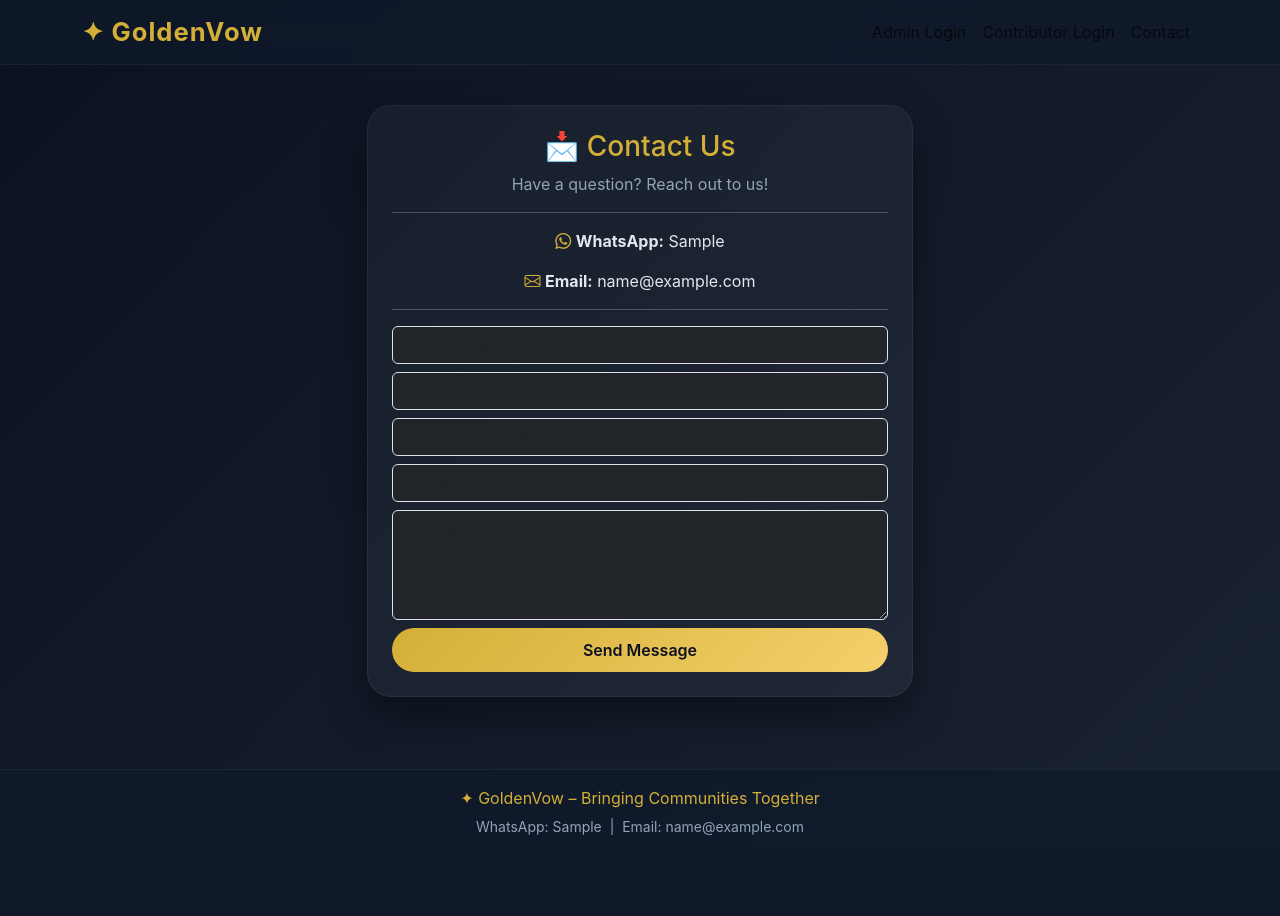
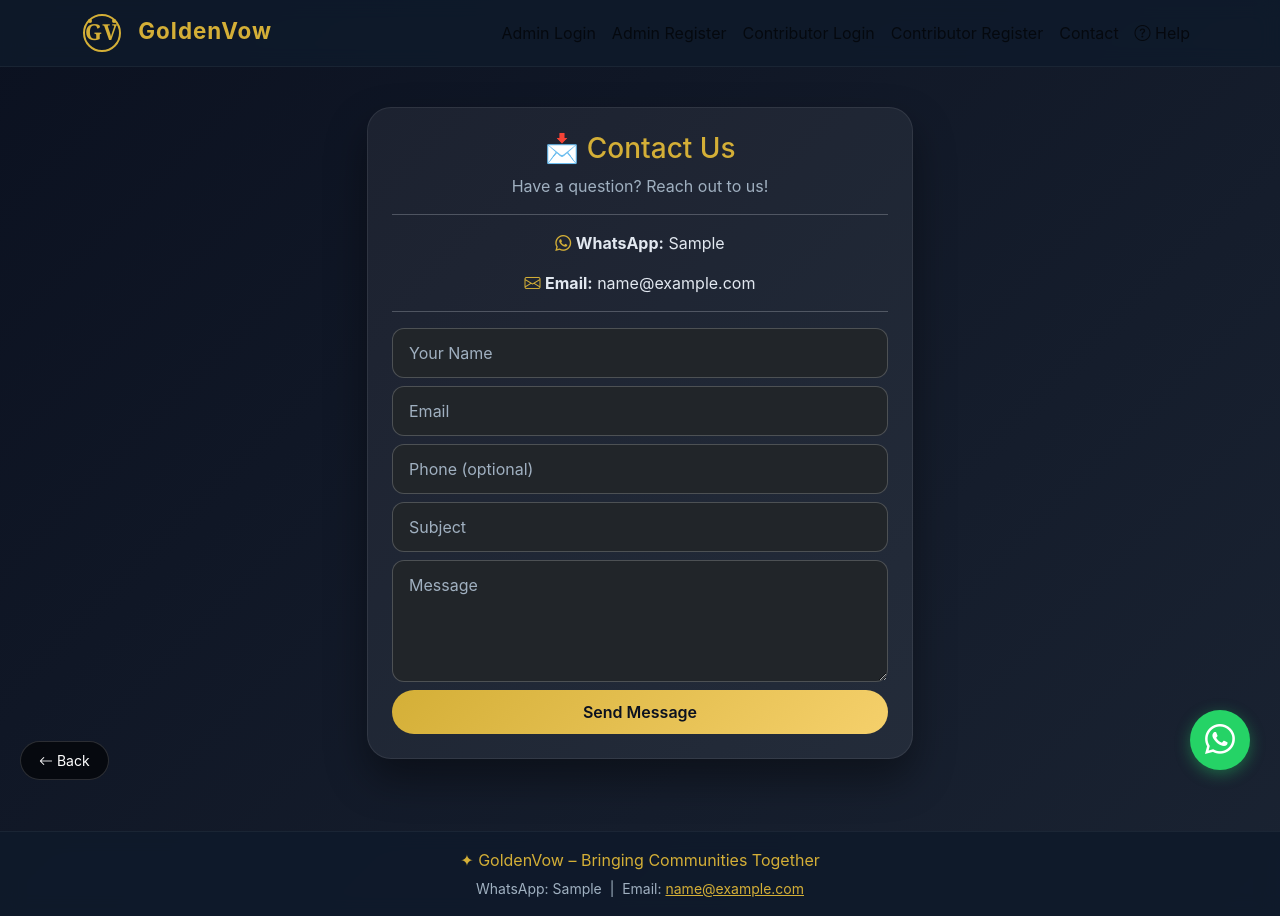
Before and after one commit to mafiayeng/goldenvow, a Python web app: template template/contact.html in a window 1280 px wide. Before the commit the page ends 835 px from the top, so only its background shows below. Run offline with Jinja, Linux system fonts and the light colour scheme; the template is opened without the code that fills it: most values are stand-ins (such as "Sample title", 1, 10 or a date in 2020); some libraries are stand-ins or nearby versions.

Commit message:
Update base.html

```diff
--- a/template/base.html
+++ b/template/base.html
@@ -1,112 +1,117 @@
 <!DOCTYPE html>
-<html lang="en">
+<html>
 <head>
-    <meta charset="UTF-8" />
-    <meta name="viewport" content="width=device-width, initial-scale=1.0" />
+    <meta charset="UTF-8">
+    <meta name="viewport" content="width=device-width, initial-scale=1.0">
     <title>GoldenVow – {% block title %}Fundraising{% endblock %}</title>
-    <link href="https://cdn.jsdelivr.net/npm/bootstrap@5.3.0/dist/css/bootstrap.min.css" rel="stylesheet" />
-    <link rel="stylesheet" href="https://cdn.jsdelivr.net/npm/bootstrap-icons@1.10.0/font/bootstrap-icons.css" />
-    <script src="https://cdn.socket.io/4.7.2/socket.io.min.js"></script>
-    <script src="https://cdn.jsdelivr.net/npm/chart.js@4.4.0/dist/chart.umd.min.js"></script>
+    <link href="https://cdn.jsdelivr.net/npm/bootstrap@5.3.0/dist/css/bootstrap.min.css" rel="stylesheet">
+    <link rel="stylesheet" href="https://cdn.jsdelivr.net/npm/bootstrap-icons@1.10.0/font/bootstrap-icons.css">
     <style>
-        :root {
-            --gold: #D4AF37;
-            --gold-light: #f5d06b;
-            --dark-bg: #0b1120;
-            --dark-card: rgba(255,255,255,0.04);
-            --text-light: #e2e8f0;
-            --text-muted: #94a3b8;
-        }
+        :root { --gold: #D4AF37; --gold-light: #f5d06b; --dark-bg: #0b1120; --text-light: #e2e8f0; --text-muted: #a0b0c0; }
         * { scroll-behavior: smooth; }
-        body {
-            background: linear-gradient(135deg, #0b1120 0%, #1a2332 100%);
-            color: var(--text-light);
-            font-family: 'Inter', system-ui, -apple-system, sans-serif;
-            min-height: 100vh;
-        }
-        .glass-card {
-            background: var(--dark-card);
-            backdrop-filter: blur(12px);
-            -webkit-backdrop-filter: blur(12px);
-            border: 1px solid rgba(255,255,255,0.06);
-            border-radius: 24px;
-            box-shadow: 0 20px 40px rgba(0,0,0,0.4);
-            transition: transform 0.2s, box-shadow 0.2s;
-        }
-        .glass-card:hover {
-            transform: translateY(-4px);
-            box-shadow: 0 30px 50px rgba(0,0,0,0.5);
-        }
-        .bg-dark-gold { background: #0f1a2b; }
+        body { background: linear-gradient(135deg, #0b1120 0%, #1a2332 100%); color: var(--text-light); font-family: 'Inter', Arial, sans-serif; min-height: 100vh; }
+        .glass-card { background: rgba(255,255,255,0.06); backdrop-filter: blur(12px); border: 1px solid rgba(255,255,255,0.08); border-radius: 24px; box-shadow: 0 20px 40px rgba(0,0,0,0.4); }
+        .glass-card:hover { transform: translateY(-4px); box-shadow: 0 30px 50px rgba(0,0,0,0.5); }
         .golden-text { color: var(--gold); }
         .text-muted-light { color: var(--text-muted); }
-        .border-gold { border-color: var(--gold) !important; }
-        .btn-gold {
-            background: linear-gradient(135deg, var(--gold), var(--gold-light));
-            border: none;
-            color: #0b1120;
-            font-weight: 600;
-            border-radius: 50px;
-            padding: 10px 24px;
-            transition: 0.3s;
+        .btn-gold { background: linear-gradient(135deg, var(--gold), var(--gold-light)); border: none; color: #0b1120; font-weight: 600; border-radius: 50px; padding: 10px 24px; transition: 0.3s; }
+        .btn-gold:hover { transform: scale(1.03); box-shadow: 0 8px 25px rgba(212,175,55,0.4); color: #0b1120; }
+        .btn-outline-gold { border: 2px solid var(--gold); color: var(--gold); border-radius: 50px; background: transparent; }
+        .btn-outline-gold:hover { background: var(--gold); color: #0b1120; }
+        .progress-bar-gold { background: linear-gradient(90deg, var(--gold), var(--gold-light)); }
+        .navbar { background: rgba(15, 26, 43, 0.85); backdrop-filter: blur(10px); border-bottom: 1px solid rgba(255,255,255,0.05); }
+        .navbar-brand { font-weight: 700; letter-spacing: 1px; font-size: 1.4rem; }
+        .navbar-brand svg { margin-right: 10px; vertical-align: middle; }
+        .footer { background: rgba(15, 26, 43, 0.9); backdrop-filter: blur(10px); border-top: 1px solid rgba(255,255,255,0.05); }
+        .alert { background: var(--dark-bg); border: 1px solid rgba(255,255,255,0.06); }
+        .alert-success { background: #1a3a2a; color: #8fdfaf; border-left: 4px solid #2ecc71; }
+        .alert-error { background: #3a1a1a; color: #ff8a8a; border-left: 4px solid #e74c3c; }
+        .alert-info { background: #1a2a3a; color: #8ab8ff; border-left: 4px solid #3498db; }
+        input, textarea, select {
+            background: #1a2332 !important;
+            color: #ffffff !important;
+            border: 1px solid rgba(255,255,255,0.2) !important;
+            border-radius: 12px !important;
+            padding: 12px 16px !important;
+            font-size: 1rem !important;
+            transition: border-color 0.2s;
         }
-        .btn-gold:hover {
-            transform: scale(1.03);
-            box-shadow: 0 8px 25px rgba(212,175,55,0.4);
-            color: #0b1120;
+        input:focus, textarea:focus, select:focus {
+            border-color: var(--gold) !important;
+            outline: none !important;
+            box-shadow: 0 0 0 3px rgba(212, 175, 55, 0.3);
         }
-        .btn-outline-gold {
-            border: 2px solid var(--gold);
-            color: var(--gold);
-            border-radius: 50px;
-            background: transparent;
-        }
-        .btn-outline-gold:hover {
-            background: var(--gold);
-            color: #0b1120;
-        }
-        .progress-bar-gold {
-            background: linear-gradient(90deg, var(--gold), var(--gold-light));
-        }
-        .navbar {
-            background: rgba(15, 26, 43, 0.8);
-            backdrop-filter: blur(10px);
-            border-bottom: 1px solid rgba(255,255,255,0.05);
-        }
-        .navbar-brand {
-            font-weight: 700;
-            letter-spacing: 1px;
-            font-size: 1.4rem;
-        }
-        .navbar-brand .golden-text { font-size: 1.6rem; }
-        .badge-gold { background: var(--gold); color: #0b1120; }
-        .footer {
-            background: rgba(15, 26, 43, 0.9);
-            backdrop-filter: blur(10px);
-            border-top: 1px solid rgba(255,255,255,0.05);
-        }
-        .event-icon-dowry { color: #D4AF37; }
-        .event-icon-burial { color: #C0C0C0; }
-        .event-icon-medical { color: #e74c3c; }
-        .event-icon-education { color: #3498db; }
-        .event-icon-harambee { color: #2ecc71; }
-        .event-icon-other { color: #9b59b6; }
-        @keyframes fadeUp {
-            from { opacity: 0; transform: translateY(20px); }
-            to { opacity: 1; transform: translateY(0); }
-        }
+        ::placeholder { color: #a0b0c0 !important; opacity: 1; }
+        label { font-weight: 500; color: #d0e0f0; }
+        .hero { min-height: 70vh; display: flex; align-items: center; justify-content: center; text-align: center; }
+        .hero h1 { font-size: 3.5rem; font-weight: 800; }
+        .hero p { font-size: 1.2rem; max-width: 600px; margin: 0 auto; }
+        .hero .btn-group { gap: 15px; }
+        @keyframes fadeUp { from { opacity: 0; transform: translateY(20px); } to { opacity: 1; transform: translateY(0); } }
         .animate-fade-up { animation: fadeUp 0.6s ease-out forwards; }
         ::-webkit-scrollbar { width: 8px; }
         ::-webkit-scrollbar-track { background: #1a2332; }
         ::-webkit-scrollbar-thumb { background: var(--gold); border-radius: 10px; }
+        .whatsapp-float {
+            position: fixed;
+            bottom: 30px;
+            right: 30px;
+            z-index: 1000;
+            background: #25D366;
+            color: white;
+            width: 60px;
+            height: 60px;
+            border-radius: 50%;
+            display: flex;
+            align-items: center;
+            justify-content: center;
+            font-size: 30px;
+            box-shadow: 0 4px 15px rgba(37, 211, 102, 0.4);
+            transition: transform 0.3s;
+            text-decoration: none;
+        }
+        .whatsapp-float:hover { transform: scale(1.1); color: white; }
+        .intro-overlay {
+            position: fixed;
+            top: 0; left: 0; width: 100%; height: 100%;
+            background: rgba(0,0,0,0.85);
+            display: flex;
+            align-items: center;
+            justify-content: center;
+            z-index: 9999;
+            flex-direction: column;
+            text-align: center;
+        }
+        .intro-overlay .btn { margin-top: 30px; }
+        .back-btn {
+            position: fixed;
+            bottom: 20px;
+            left: 20px;
+            z-index: 100;
+            background: rgba(0,0,0,0.6);
+            backdrop-filter: blur(4px);
+            border: 1px solid rgba(255,255,255,0.15);
+            border-radius: 50px;
+            padding: 8px 18px;
+            color: white;
+            text-decoration: none;
+            transition: 0.3s;
+            font-size: 14px;
+        }
+        .back-btn:hover { background: #D4AF37; color: #0b1120; }
     </style>
-    {% block extra_head %}{% endblock %}
 </head>
 <body>
 <nav class="navbar navbar-expand-lg sticky-top">
     <div class="container">
-            <a class="navbar-brand" href="{{ url_for('dashboard') if is_admin_logged_in() else url_for('login') }}">
-                <span class="golden-text">✦ GoldenVow</span>
+        <a class="navbar-brand" href="{{ url_for('index') }}">
+            <svg width="40" height="40" viewBox="0 0 40 40" fill="none" xmlns="http://www.w3.org/2000/svg">
+                <circle cx="20" cy="20" r="18" stroke="#D4AF37" stroke-width="2"/>
+                <text x="20" y="27" text-anchor="middle" fill="#D4AF37" font-size="22" font-weight="bold" font-family="Georgia">GV</text>
+                <circle cx="8" cy="8" r="2" fill="#D4AF37"/>
+                <circle cx="32" cy="8" r="2" fill="#D4AF37"/>
+            </svg>
+            <span class="golden-text">GoldenVow</span>
         </a>
         <button class="navbar-toggler border-0" type="button" data-bs-toggle="collapse" data-bs-target="#navbarNav">
             <span class="navbar-toggler-icon" style="filter: invert(1);"></span>
@@ -116,12 +121,14 @@
                 {% if is_admin_logged_in() %}
                     <li class="nav-item"><a class="nav-link" href="{{ url_for('dashboard') }}">Dashboard</a></li>
                     <li class="nav-item"><a class="nav-link" href="{{ url_for('create_event') }}"><i class="bi bi-plus-circle"></i> New</a></li>
-                        <li class="nav-item"><a class="nav-link" href="{{ url_for('admin_chat_list') }}"><i class="bi bi-chat-dots"></i> Chat</a></li>
                     <li class="nav-item"><a class="nav-link" href="{{ url_for('help_page') }}"><i class="bi bi-question-circle"></i> Help</a></li>
+                    <li class="nav-item"><a class="nav-link" href="{{ url_for('contact') }}"><i class="bi bi-envelope"></i> Contact</a></li>
                     {% if get_admin() and get_admin().is_super_admin %}
                         <li class="nav-item"><a class="nav-link" href="{{ url_for('super_dashboard') }}">Super</a></li>
                         <li class="nav-item"><a class="nav-link" href="{{ url_for('withdrawals') }}">Withdrawals</a></li>
                         <li class="nav-item"><a class="nav-link" href="{{ url_for('settings') }}">Settings</a></li>
+                        <li class="nav-item"><a class="nav-link" href="{{ url_for('contact_messages') }}">Messages</a></li>
+                        <li class="nav-item"><a class="nav-link" href="{{ url_for('manage_admins') }}">Manage Admins</a></li>
                     {% endif %}
                     <li class="nav-item">
                         <a class="nav-link position-relative" href="{{ url_for('notifications') }}">
@@ -136,20 +143,33 @@
                     <li class="nav-item"><a class="nav-link" href="{{ url_for('profile') }}"><i class="bi bi-person"></i></a></li>
                     <li class="nav-item"><a class="nav-link" href="{{ url_for('logout') }}"><i class="bi bi-box-arrow-right"></i></a></li>
                 {% else %}
+                    {% if request.endpoint != 'event_landing' %}
                         <li class="nav-item"><a class="nav-link" href="{{ url_for('login') }}">Admin Login</a></li>
+                        <li class="nav-item"><a class="nav-link" href="{{ url_for('register') }}">Admin Register</a></li>
+                    {% endif %}
                     <li class="nav-item"><a class="nav-link" href="{{ url_for('contributor_login') }}">Contributor Login</a></li>
+                    <li class="nav-item"><a class="nav-link" href="{{ url_for('contributor_register') }}">Contributor Register</a></li>
                     <li class="nav-item"><a class="nav-link" href="{{ url_for('contact') }}">Contact</a></li>
+                    <li class="nav-item"><a class="nav-link" href="{{ url_for('help_page') }}"><i class="bi bi-question-circle"></i> Help</a></li>
                 {% endif %}
             </ul>
         </div>
     </div>
 </nav>
 
+<a href="https://wa.me/{{ support_whatsapp }}" target="_blank" class="whatsapp-float" aria-label="Chat on WhatsApp">
+    <i class="bi bi-whatsapp"></i>
+</a>
+
+{% if request.endpoint not in ['index'] %}
+<a href="javascript:history.back()" class="back-btn"><i class="bi bi-arrow-left"></i> Back</a>
+{% endif %}
+
 <div class="container mt-3">
     {% with messages = get_flashed_messages(with_categories=true) %}
         {% if messages %}
             {% for category, message in messages %}
-                    <div class="alert alert-{{ 'danger' if category == 'error' else 'success' if category == 'success' else 'info' }} alert-dismissible fade show glass-card" style="border-left: 4px solid var(--gold);">
+                <div class="alert alert-{{ 'error' if category == 'error' else 'success' if category == 'success' else 'info' }} alert-dismissible fade show glass-card">
                     {{ message }}
                     <button type="button" class="btn-close" data-bs-dismiss="alert"></button>
                 </div>
@@ -165,16 +185,11 @@
 <footer class="footer mt-5 py-3">
     <div class="container text-center">
         <p class="mb-1 golden-text">✦ GoldenVow – Bringing Communities Together</p>
-            <small class="text-muted-light">
-                WhatsApp: {{ support_whatsapp }} &nbsp;|&nbsp; Email: {{ support_email }}
-            </small>
+        <small class="text-muted-light">WhatsApp: {{ support_whatsapp }} &nbsp;|&nbsp; Email: <a href="mailto:{{ support_email }}" style="color:#D4AF37;">{{ support_email }}</a></small>
     </div>
 </footer>
 
 <script src="https://cdn.jsdelivr.net/npm/bootstrap@5.3.0/dist/js/bootstrap.bundle.min.js"></script>
-    <script>
-        const socket = io();
-    </script>
 {% block scripts %}{% endblock %}
 </body>
 </html>
```
Lines whose indentation alone changed are shown as unchanged.
